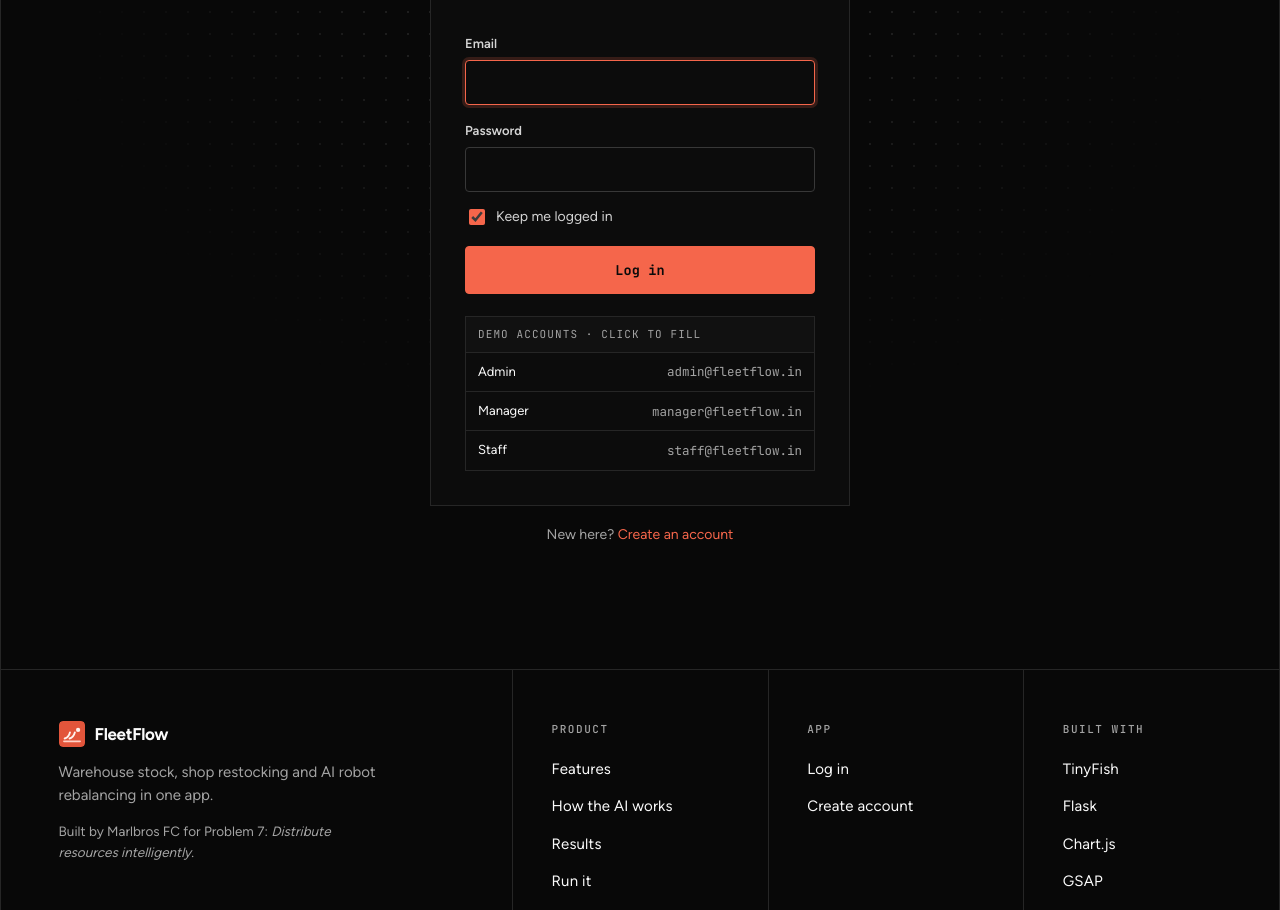
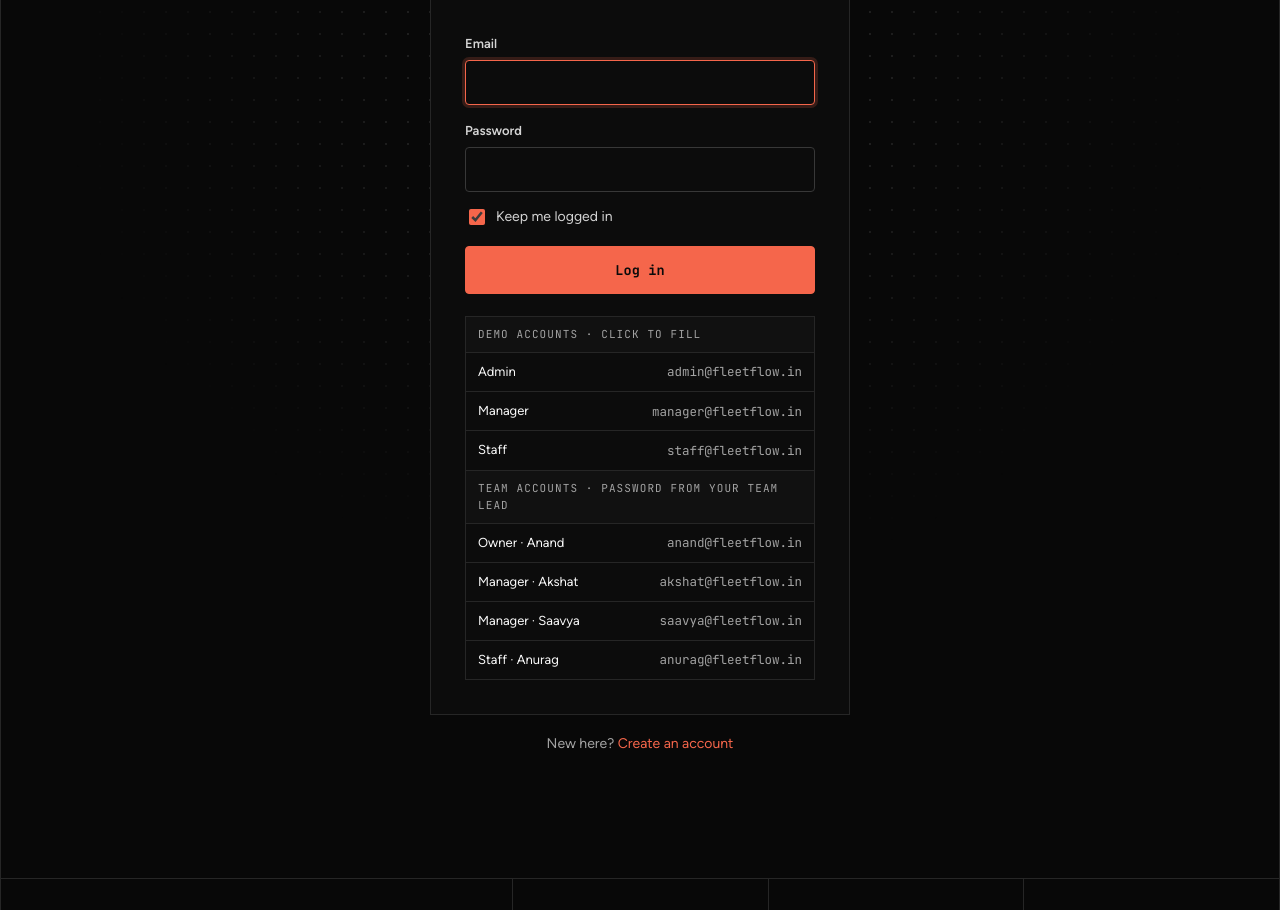
Before and after one commit to Anandtripathiii/FleetFlow, a Flask app: page /login in a window 1280 px wide. Shown: the part 328-1238 px from the top of the page. Run offline with Flask 3, Linux system fonts and the light colour scheme; data comes from the database, SQL or seed files in the repository.

Commit message:
login page: list team accounts without passwords
Co-Authored-By: Claude Opus 5.5 <noreply@anthropic.com>

```diff
--- a/templates/auth/login.html
+++ b/templates/auth/login.html
@@ -15,6 +15,11 @@
   <button type="button" data-e="admin@fleetflow.in" data-p="admin123"><span>Admin</span><span class="mono">admin@fleetflow.in</span></button>
   <button type="button" data-e="manager@fleetflow.in" data-p="manager123"><span>Manager</span><span class="mono">manager@fleetflow.in</span></button>
   <button type="button" data-e="staff@fleetflow.in" data-p="staff123"><span>Staff</span><span class="mono">staff@fleetflow.in</span></button>
+  <div>Team accounts · password from your team lead</div>
+  <button type="button" data-e="anand@fleetflow.in"><span>Owner · Anand</span><span class="mono">anand@fleetflow.in</span></button>
+  <button type="button" data-e="akshat@fleetflow.in"><span>Manager · Akshat</span><span class="mono">akshat@fleetflow.in</span></button>
+  <button type="button" data-e="saavya@fleetflow.in"><span>Manager · Saavya</span><span class="mono">saavya@fleetflow.in</span></button>
+  <button type="button" data-e="anurag@fleetflow.in"><span>Staff · Anurag</span><span class="mono">anurag@fleetflow.in</span></button>
 </div>
 {% endblock %}
 {% block after %}
@@ -24,7 +29,7 @@
 <script>
 document.querySelectorAll('.demo-logins [data-e]').forEach(d => d.onclick = () => {
   document.getElementById('email').value = d.dataset.e;
-  document.getElementById('password').value = d.dataset.p;
+  document.getElementById('password').value = d.dataset.p || '';   // team accounts: password is never shown here
   document.getElementById('password').focus();
 });
 </script>
```
